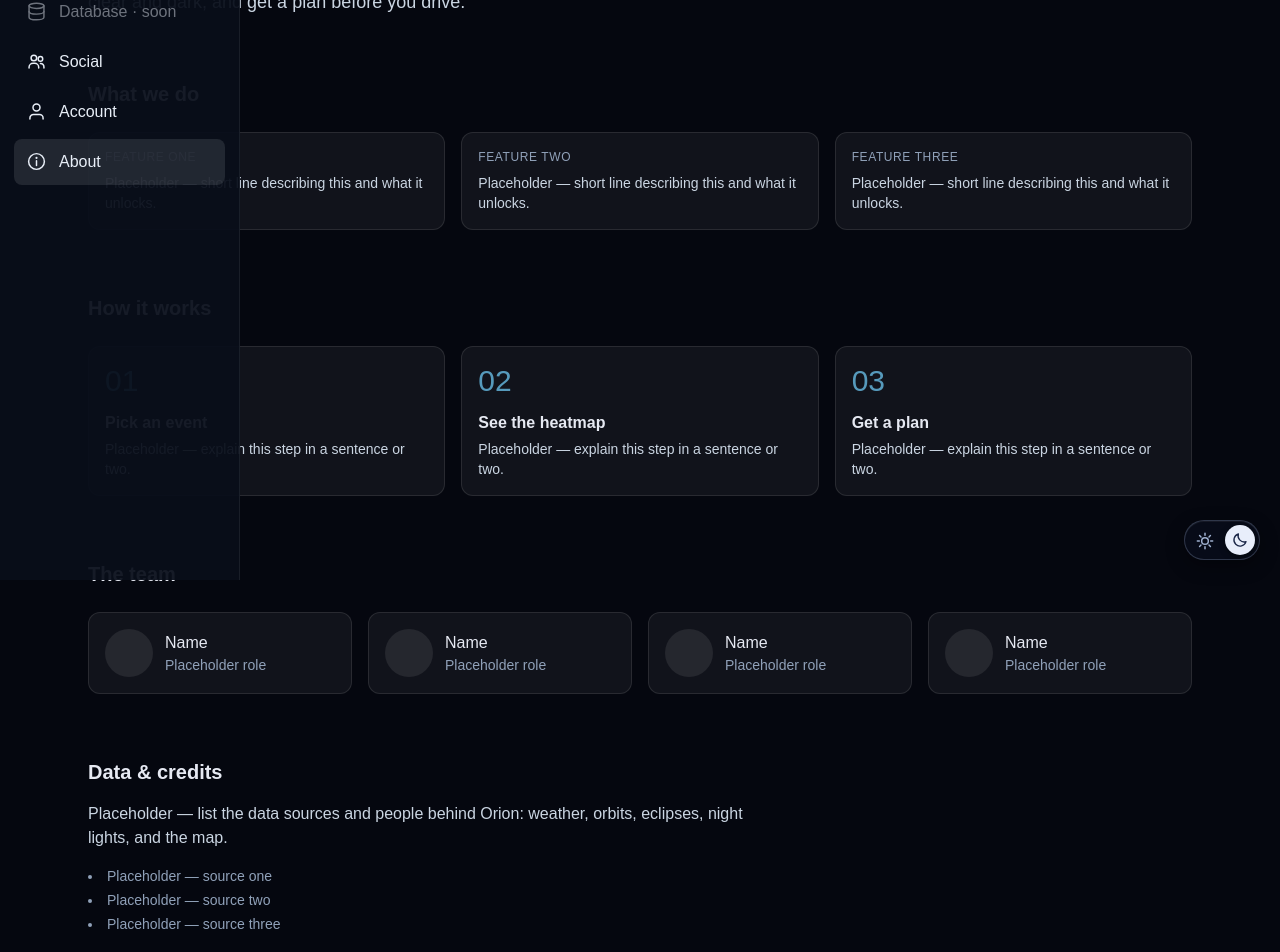
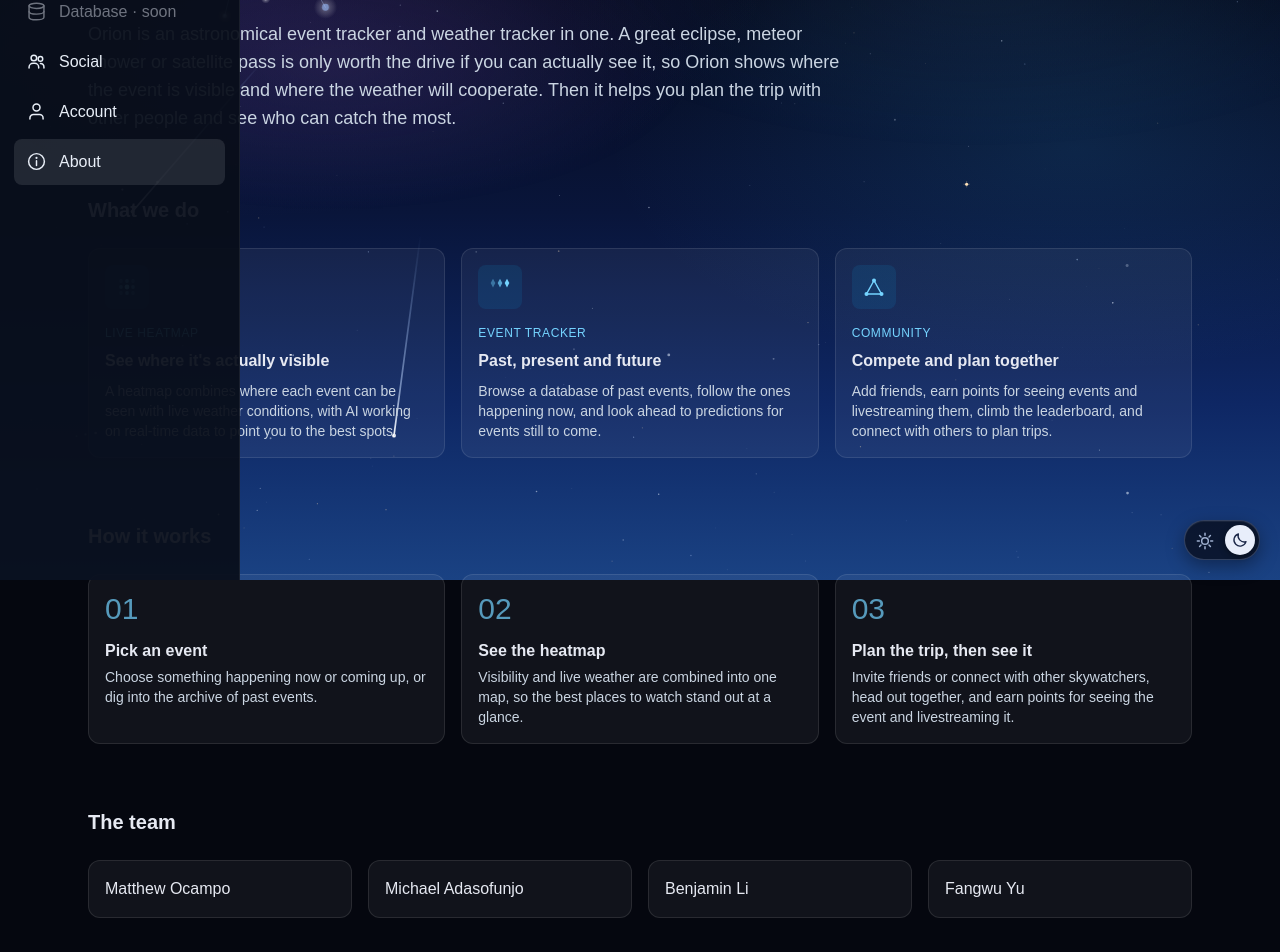
Before and after one commit to BonjoLi/Orion, a Next.js app: page /about in a window 1280 px wide. Shown: the part 220-1172 px from the top of the page. Built offline with nearby package versions, Linux system fonts and the light colour scheme; a web font is replaced by a local one.

Commit message:
about page COMPLETE

```diff
--- a/src/app/about/page.tsx
+++ b/src/app/about/page.tsx
@@ -1,19 +1,100 @@
 // ABOUT PAGE — owned by the landing team.
-// Skeleton with placeholder copy: fill in the real story, steps, team,
-// and credits before shipping. Keep the structure, swap the placeholder text.
+// Copy mirrors the Flask landing page (Orion/landing/templates/about.html),
+// restyled with the app's Tailwind theme classes.
+
+import { Sky } from "@/components/landing/Sky";
+
+const CARDS = [
+  {
+    kicker: "Live heatmap",
+    title: "See where it's actually visible",
+    body: "A heatmap combines where each event can be seen with live weather conditions, with AI working on real-time data to point you to the best spots.",
+    icon: (
+      <svg viewBox="0 0 24 24" fill="currentColor" className="h-6 w-6" aria-hidden="true">
+        <circle cx="6" cy="6" r="1.9" opacity="0.35" />
+        <circle cx="12" cy="6" r="1.9" opacity="0.6" />
+        <circle cx="18" cy="6" r="1.9" opacity="0.35" />
+        <circle cx="6" cy="12" r="1.9" opacity="0.6" />
+        <circle cx="12" cy="12" r="2.4" />
+        <circle cx="18" cy="12" r="1.9" opacity="0.6" />
+        <circle cx="6" cy="18" r="1.9" opacity="0.35" />
+        <circle cx="12" cy="18" r="1.9" opacity="0.6" />
+        <circle cx="18" cy="18" r="1.9" opacity="0.35" />
+      </svg>
+    ),
+  },
+  {
+    kicker: "Event tracker",
+    title: "Past, present and future",
+    body: "Browse a database of past events, follow the ones happening now, and look ahead to predictions for events still to come.",
+    icon: (
+      <svg viewBox="0 0 24 24" fill="currentColor" className="h-6 w-6" aria-hidden="true">
+        <path d="M5 3.8 7.3 8.1 5 12.4 2.7 8.1Z" opacity="0.4" />
+        <path d="M12 3.8 14.3 8.1 12 12.4 9.7 8.1Z" opacity="0.7" />
+        <path d="M19 3.8 21.3 8.1 19 12.4 16.7 8.1Z" />
+      </svg>
+    ),
+  },
+  {
+    kicker: "Community",
+    title: "Compete and plan together",
+    body: "Add friends, earn points for seeing events and livestreaming them, climb the leaderboard, and connect with others to plan trips.",
+    icon: (
+      <svg viewBox="0 0 24 24" fill="none" stroke="currentColor" className="h-6 w-6" aria-hidden="true">
+        <path d="M12 5.5 4.5 19h15Z" strokeWidth="1.4" strokeLinejoin="round" />
+        <circle cx="12" cy="5.5" r="2" fill="currentColor" stroke="none" />
+        <circle cx="4.5" cy="19" r="2" fill="currentColor" stroke="none" />
+        <circle cx="19.5" cy="19" r="2" fill="currentColor" stroke="none" />
+      </svg>
+    ),
+  },
+];
+
+const STEPS = [
+  {
+    title: "Pick an event",
+    body: "Choose something happening now or coming up, or dig into the archive of past events.",
+  },
+  {
+    title: "See the heatmap",
+    body: "Visibility and live weather are combined into one map, so the best places to watch stand out at a glance.",
+  },
+  {
+    title: "Plan the trip, then see it",
+    body: "Invite friends or connect with other skywatchers, head out together, and earn points for seeing the event and livestreaming it.",
+  },
+];
+
+const TEAM = ["Matthew Ocampo", "Michael Adasofunjo", "Benjamin Li", "Fangwu Yu"];
+
+const CREDITS = [
+  "Weather forecasts: Open-Meteo (hourly low/mid/high cloud cover, precipitation, visibility) and 7Timer! ASTRO (astronomy seeing and transparency)",
+  "Sky events: the Space Calendar feed; solar eclipses from the U.S. Naval Observatory (USNO) Astronomical Applications API",
+  "ISS passes: CelesTrak orbital elements propagated with satellite.js",
+  "Meteor-shower radiants: curated from EarthSky's meteor shower guide",
+  "Sun, Moon, and planet positions: astronomy-engine",
+  "Maps and search: Google Maps Platform (vector map, 3D globe, Places Autocomplete) with Open-Meteo Geocoding as the search fallback",
+  "Legacy map basemap: OpenFreeMap (OpenStreetMap data)",
+  "Night-lights overlay: NASA GIBS VIIRS Day/Night Band",
+  "AI plan: Anthropic's Claude",
+];
 
 export default function AboutPage() {
   return (
-    <div className="mx-auto max-w-6xl px-6 py-16">
+    <>
+      <Sky />
+      <main className="relative z-10 mx-auto max-w-6xl px-6 py-16">
         {/* Header */}
         <section className="max-w-3xl">
           <p className="mb-3 text-sm uppercase tracking-widest text-sky-300">About</p>
           <h1 className="text-4xl font-bold leading-tight sm:text-5xl">
-          Placeholder — what Orion is for.
+            Find the best spot to watch the sky, and bring your friends.
           </h1>
           <p className="mt-6 text-lg text-slate-300">
-          Placeholder — one paragraph on why we built Orion. Pick a sky event, see where the sky
-          will be clear and dark, and get a plan before you drive.
+            Orion is an astronomical event tracker and weather tracker in one. A great eclipse, meteor
+            shower or satellite pass is only worth the drive if you can actually see it, so Orion shows
+            where the event is visible and where the weather will cooperate. Then it helps you plan the
+            trip with other people and see who can catch the most.
           </p>
         </section>
 
@@ -21,12 +102,14 @@ export default function AboutPage() {
         <section className="mt-16">
           <h2 className="text-xl font-semibold">What we do</h2>
           <div className="mt-6 grid gap-4 sm:grid-cols-3">
-          {["Feature one", "Feature two", "Feature three"].map((label) => (
-            <div key={label} className="rounded-xl border border-white/10 bg-white/5 p-4">
-              <p className="text-xs uppercase tracking-wider text-slate-400">{label}</p>
-              <p className="mt-2 text-sm text-slate-300">
-                Placeholder — short line describing this and what it unlocks.
-              </p>
+            {CARDS.map((card) => (
+              <div key={card.kicker} className="rounded-xl border border-white/10 bg-white/5 p-4">
+                <div className="mb-4 inline-flex h-11 w-11 items-center justify-center rounded-lg bg-sky-400/10 text-sky-300">
+                  {card.icon}
+                </div>
+                <p className="text-xs uppercase tracking-wider text-sky-300">{card.kicker}</p>
+                <h3 className="mt-2 font-semibold">{card.title}</h3>
+                <p className="mt-2 text-sm text-slate-300">{card.body}</p>
               </div>
             ))}
           </div>
@@ -36,13 +119,11 @@ export default function AboutPage() {
         <section className="mt-16">
           <h2 className="text-xl font-semibold">How it works</h2>
           <ol className="mt-6 grid gap-4 sm:grid-cols-3">
-          {["Pick an event", "See the heatmap", "Get a plan"].map((step, i) => (
-            <li key={step} className="rounded-xl border border-white/10 bg-white/5 p-4">
+            {STEPS.map((step, i) => (
+              <li key={step.title} className="rounded-xl border border-white/10 bg-white/5 p-4">
                 <p className="text-3xl font-light text-sky-300/70">{String(i + 1).padStart(2, "0")}</p>
-              <h3 className="mt-3 font-semibold">{step}</h3>
-              <p className="mt-1 text-sm text-slate-300">
-                Placeholder — explain this step in a sentence or two.
-              </p>
+                <h3 className="mt-3 font-semibold">{step.title}</h3>
+                <p className="mt-1 text-sm text-slate-300">{step.body}</p>
               </li>
             ))}
           </ol>
@@ -52,13 +133,9 @@ export default function AboutPage() {
         <section className="mt-16">
           <h2 className="text-xl font-semibold">The team</h2>
           <div className="mt-6 grid gap-4 sm:grid-cols-2 lg:grid-cols-4">
-          {["Name", "Name", "Name", "Name"].map((name, i) => (
-            <div key={i} className="flex items-center gap-3 rounded-xl border border-white/10 bg-white/5 p-4">
-              <div className="h-12 w-12 shrink-0 animate-pulse rounded-full bg-white/10" />
-              <div>
+            {TEAM.map((name) => (
+              <div key={name} className="rounded-xl border border-white/10 bg-white/5 p-4">
                 <p className="font-medium">{name}</p>
-                <p className="text-sm text-slate-400">Placeholder role</p>
-              </div>
               </div>
             ))}
           </div>
@@ -68,19 +145,20 @@ export default function AboutPage() {
         <section className="mt-16">
           <h2 className="text-xl font-semibold">Data & credits</h2>
           <p className="mt-4 max-w-2xl text-slate-300">
-          Placeholder — list the data sources and people behind Orion: weather, orbits, eclipses,
-          night lights, and the map.
+            Orion stands on open data, public APIs, and the people who maintain them: weather, sky
+            events, orbits, night lights, the map, and the AI that writes your plan.
           </p>
           <ul className="mt-4 list-inside list-disc space-y-1 text-sm text-slate-400">
-          <li>Placeholder — source one</li>
-          <li>Placeholder — source two</li>
-          <li>Placeholder — source three</li>
+            {CREDITS.map((credit) => (
+              <li key={credit}>{credit}</li>
+            ))}
           </ul>
           <p className="mt-4 text-sm text-slate-400">
             Earth imagery on the home page (daytime surface map and 2012 city-lights map): NASA Earth
             Observatory / Visible Earth. NASA does not endorse Orion.
           </p>
         </section>
-    </div>
+      </main>
+    </>
   );
 }
```
Lines whose indentation alone changed are shown as unchanged.
